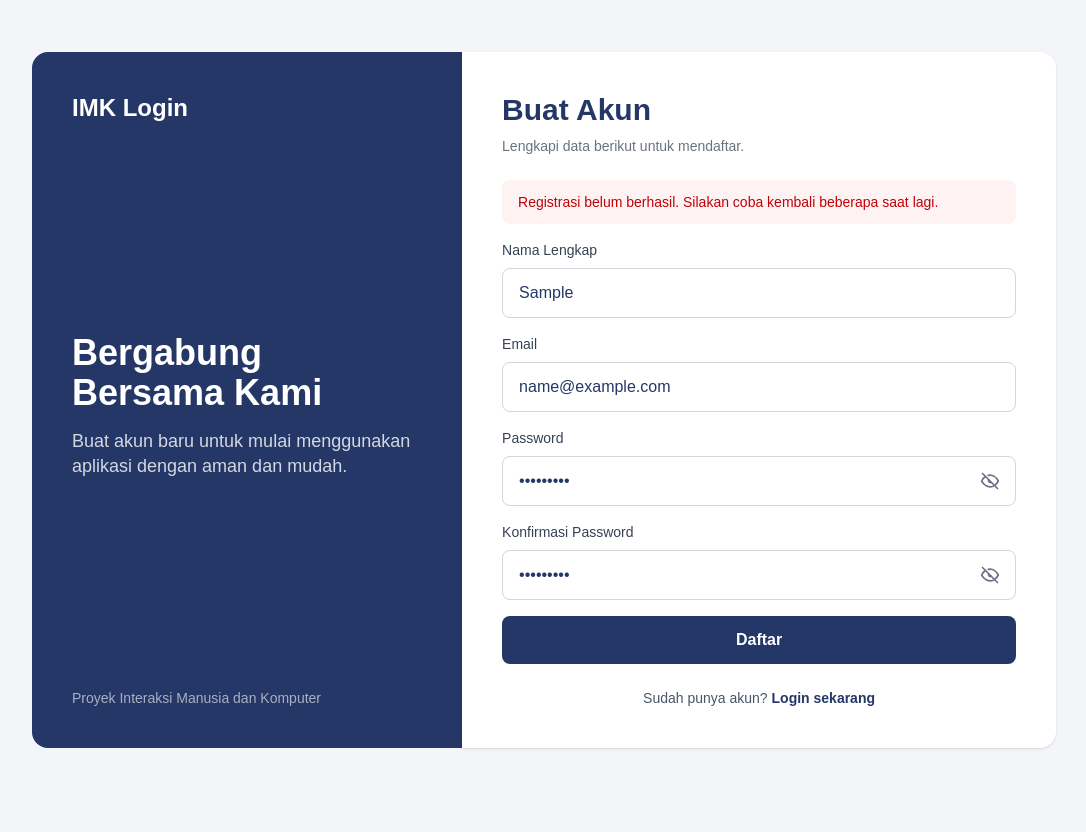
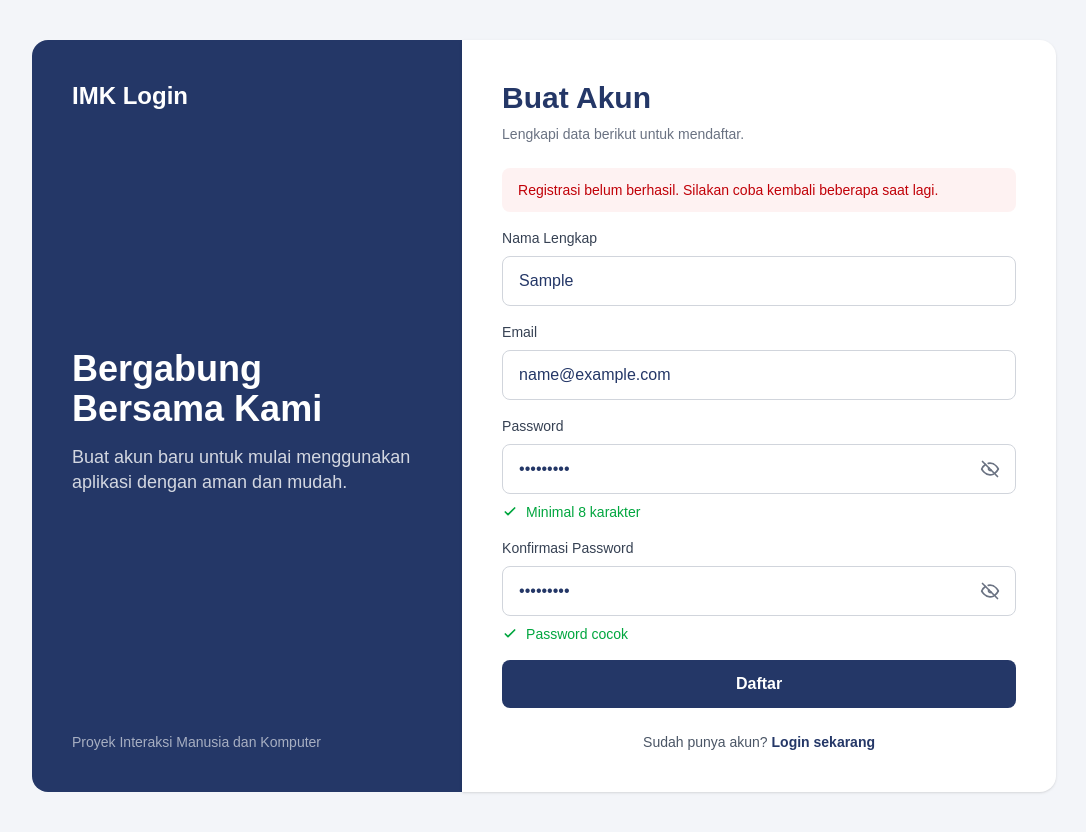
Before and after one commit to rfki16/login-register-imk, a Next.js app: page /register in a window 1280 px wide. Both pictures are taken after typing "Sample", "name@example.com", "Sample123", "Sample123" into the empty fields and a click on the button "Daftar". Shown: the whole page, without its empty margins (96-1182 px from the left). Before the commit the page ends 800 px from the top, so only its background shows below. Built offline with nearby package versions, Linux system fonts and the light colour scheme; no server answers.

Commit message:
add label instruction password

```diff
--- a/app/register/page.tsx
+++ b/app/register/page.tsx
@@ -8,6 +8,13 @@ export default function Register() {
   const [isLoading, setIsLoading] = useState(false);
   const [showPassword, setShowPassword] = useState(false);
   const [showConfirmPassword, setShowConfirmPassword] = useState(false);
+  const [passwordValue, setPasswordValue] = useState("");
+  const isPasswordValid = passwordValue.length >= 8;
+  const [confirmPasswordValue, setConfirmPasswordValue] = useState("");
+  const isConfirmPasswordMatch =
+    passwordValue.length > 0 &&
+    confirmPasswordValue.length > 0 &&
+    passwordValue === confirmPasswordValue;
 
   async function handleRegister(event: React.FormEvent<HTMLFormElement>) {
     event.preventDefault();
@@ -213,6 +220,8 @@ export default function Register() {
                     id="password"
                     name="password"
                     type={showPassword ? "text" : "password"}
+                    value={passwordValue}
+                    onChange={(event) => setPasswordValue(event.target.value)}
                     placeholder="Minimal 8 karakter"
                     autoComplete="new-password"
                     minLength={8}
@@ -267,6 +276,35 @@ export default function Register() {
                     )}
                   </button>
                 </div>
+                <div className="mt-2 flex items-center gap-2">
+                  {isPasswordValid ? (
+                    <svg
+                      xmlns="http://www.w3.org/2000/svg"
+                      className="h-4 w-4 text-green-600"
+                      viewBox="0 0 24 24"
+                      fill="none"
+                      stroke="currentColor"
+                      strokeWidth="2.5"
+                      aria-hidden="true"
+                    >
+                      <path
+                        strokeLinecap="round"
+                        strokeLinejoin="round"
+                        d="m5 12 4 4L19 6"
+                      />
+                    </svg>
+                  ) : (
+                    <span className="flex h-4 w-4 items-center justify-center rounded-full border border-gray-400" />
+                  )}
+
+                  <span
+                    className={`text-sm transition-colors ${
+                      isPasswordValid ? "text-green-600" : "text-gray-500"
+                    }`}
+                  >
+                    Minimal 8 karakter
+                  </span>
+                </div>
               </div>
 
               <div>
@@ -282,6 +320,10 @@ export default function Register() {
                     id="confirmPassword"
                     name="confirmPassword"
                     type={showConfirmPassword ? "text" : "password"}
+                    value={confirmPasswordValue}
+                    onChange={(event) =>
+                      setConfirmPasswordValue(event.target.value)
+                    }
                     placeholder="Masukkan ulang password"
                     autoComplete="new-password"
                     minLength={8}
@@ -336,6 +378,45 @@ export default function Register() {
                     )}
                   </button>
                 </div>
+                {confirmPasswordValue.length > 0 && (
+                  <div className="mt-2 flex items-center gap-2">
+                    {isConfirmPasswordMatch ? (
+                      <>
+                        <svg
+                          xmlns="http://www.w3.org/2000/svg"
+                          className="h-4 w-4 text-green-600"
+                          viewBox="0 0 24 24"
+                          fill="none"
+                          stroke="currentColor"
+                          strokeWidth="2.5"
+                          aria-hidden="true"
+                        >
+                          <path
+                            strokeLinecap="round"
+                            strokeLinejoin="round"
+                            d="m5 12 4 4L19 6"
+                          />
+                        </svg>
+                        <span className="text-sm text-green-600">
+                          Password cocok
+                        </span>
+                      </>
+                    ) : (
+                      <>
+                        <span
+                          className="flex h-4 w-4 items-center justify-center
+          rounded-full text-sm font-bold text-red-600"
+                          aria-hidden="true"
+                        >
+                          ×
+                        </span>
+                        <span className="text-sm text-red-600">
+                          Password tidak cocok
+                        </span>
+                      </>
+                    )}
+                  </div>
+                )}
               </div>
 
               <button
```
